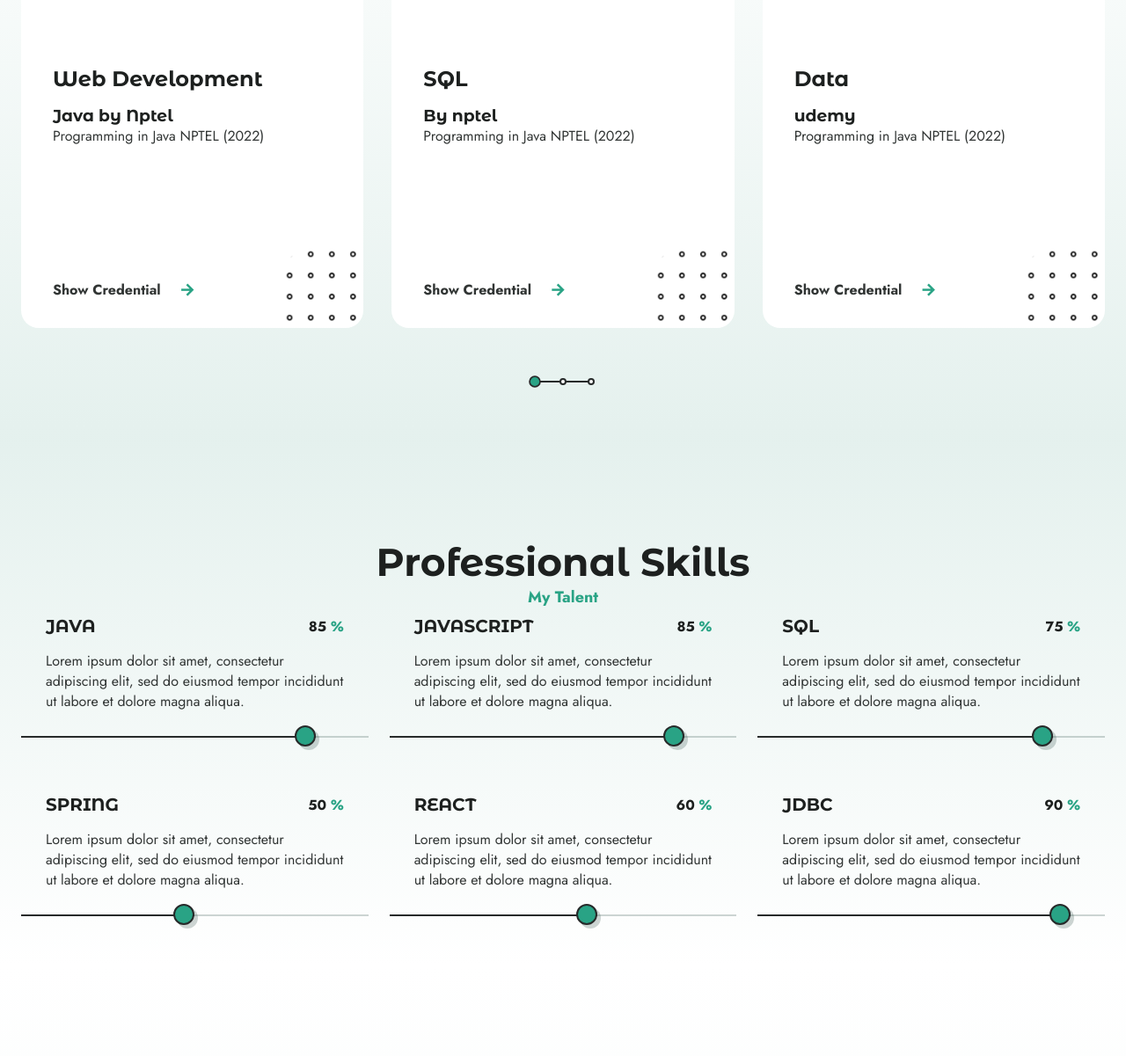
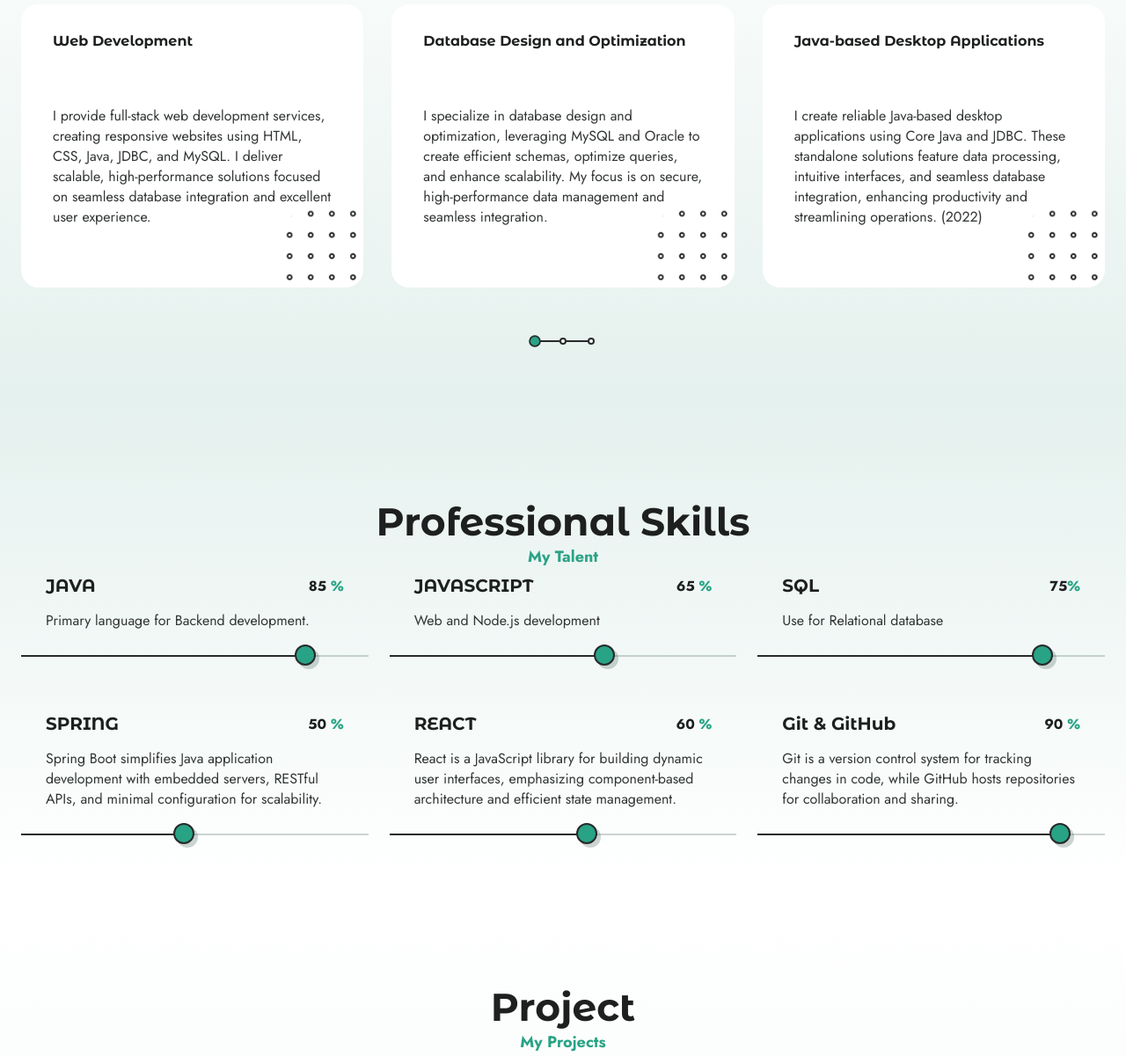
Before and after one commit to Rupeswarbhainsa777/Personal-Portfolio, a plain HTML site: page index.html in a window 1280 px wide. Shown: the part 962-2163 px from the top of the page at 88% size. Drawn offline with nearby package versions, Linux system fonts and the light colour scheme.

Commit message:
Your commit message

```diff
--- a/index.html
+++ b/index.html
@@ -46,13 +46,13 @@
 
                 <!-- ----------social ------ -->
                 <div class="social-links">
-                    <a href="" target="_blank" class="social-link">
+                    <a href="https://x.com/BhainsaRupeswar" target="_blank" class="social-link">
                         <i class="ri-twitter-fill"></i>
                     </a>
-                    <a href="" target="_blank" class="social-link">
+                    <a href="https://github.com/Rupeswarbhainsa777" target="_blank" class="social-link">
                         <i class="ri-github-fill"></i>
                     </a>
-                    <a href="" target="_blank" class="social-link">
+                    <a href="https://www.linkedin.com/in/rupeswar-bhainsa-2b98b7227/" target="_blank" class="social-link">
                         <i class="ri-linkedin-box-fill"></i>
                     </a>
                 </div>
@@ -85,37 +85,36 @@
                         <div class="home-img-wrapper">
                             <img src="img/Adobe Express - file.png" alt="" class="home-profile">
                         </div>
-                        <div class="home-data home-data-one">
-                            <span class="home-data-no">12 +</span>
-                            <h3 class="home-data-title">Years of <span>Experience</span></h3>
-                        </div>
+                        <!-- <div class="home-data home-data-one">
+                            <span class="home-data-no"></span>
+                            <h3 class="home-data-title"> <span>Seeking </span>for job</h3>
+                        </div> -->
 
 
                         <div class="home-data home-data-two">
-                            <span class="home-data-no">330</span>
+                            <span class="home-data-no">15</span>
                             <h3 class="home-data-title">Completed <span>Projects</span></h3>
                         </div>
                         <img src="img/shape-1.png" alt="" class="shape shape1">
                         <img src="img/shape-2.png" alt="" class="shape shape2">
                         <img src="img/shape-3.png" alt="" class="shape shape3">
                     </div>
-                    <p class="home-description">I am from odisha, India. I have rich experience in web design and am
-                        skilled in React. I love discussing what makes us unique.</p>
+                    <p class="home-description">Proficient in Java, Spring Boot, SQL, HTML, CSS, JavaScript, and React, developing responsive, scalable web applications with seamless database integration and efficient back-end functionality.</p>
                     <div class="home-socials social-links">
-                        <a href="" target="_blank" class="social-link">
+                        <a href="https://x.com/BhainsaRupeswar" target="_blank" class="social-link">
                             <i class="ri-twitter-fill"></i>
                         </a>
-                        <a href="" target="_blank" class="social-link">
+                        <a href="https://github.com/Rupeswarbhainsa777" target="_blank" class="social-link">
                             <i class="ri-github-fill"></i>
                         </a>
-                        <a href="" target="_blank" class="social-link">
+                        <a href="https://www.linkedin.com/in/rupeswar-bhainsa-2b98b7227/" target="_blank" class="social-link">
                             <i class="ri-linkedin-box-fill"></i>
                         </a>
                     </div>
 
                     <div class="home-btns">
                         <a download="" href="img/FAANGPath_Simple_Template (16).pdf" class="btn">Download CV</a>
-                        <a href="" class="home-link">My Skills</a>
+                        <a href="#myskills" class="home-link">My Skills</a>
                     </div>
                 </div>
  <div class="section-deco deco-left">
@@ -126,6 +125,9 @@
 
         </section>
         <!-- certificate=================services================ -->
+
+
+
         <section class="services section" id="services">
             <h2 class="section-title" data-title="My Services">What I Do</h2>
 
@@ -135,41 +137,41 @@
                         <div class="swiper-slide card">
                             <h4 class="services-subtitle">Web Development </h4>
 
-                            <h3 class="services-title">Java by Nptel</h3>
-                            <p class="services-description">Programming in Java NPTEL (2022)</p>
-                            <a href="" class="link">Show Credential <i class="ri-arrow-right-line link-icon"></i></a>
+                            <h3 class="services-title"></h3>
+                            <p class="services-description">I provide full-stack web development services, creating responsive websites using HTML, CSS, Java, JDBC, and MySQL. I deliver scalable, high-performance solutions focused on seamless database integration and excellent user experience.</p>
+                            <!-- <a href="" class="link">Show Credential <i class="ri-arrow-right-line link-icon"></i></a> -->
                         </div>
                         <div class="swiper-slide card">
-                            <h4 class="services-subtitle">SQL</h4>
+                            <h4 class="services-subtitle">Database Design and Optimization</h4>
 
-                            <h3 class="services-title">By nptel</h3>
-                            <p class="services-description">Programming in Java NPTEL (2022)</p>
+                            <h3 class="services-title"></h3>
+                            <p class="services-description">I specialize in database design and optimization, leveraging MySQL and Oracle to create efficient schemas, optimize queries, and enhance scalability. My focus is on secure, high-performance data management and seamless integration.</p>
                             </p>
-                            <a href="" class="link">Show Credential <i class="ri-arrow-right-line link-icon"></i></a>
+                            <!-- <a href="" class="link">Show Credential <i class="ri-arrow-right-line link-icon"></i></a> -->
                         </div>
                         <div class="swiper-slide card">
-                            <h4 class="services-subtitle">Data</h4>
+                            <h4 class="services-subtitle">Java-based Desktop Applications</h4>
 
-                            <h3 class="services-title">udemy</h3>
-                            <p class="services-description">Programming in Java NPTEL (2022)</p>
+                            <h3 class="services-title"></h3>
+                            <p class="services-description">I create reliable Java-based desktop applications using Core Java and JDBC. These standalone solutions feature data processing, intuitive interfaces, and seamless database integration, enhancing productivity and streamlining operations. (2022)</p>
                             </p>
-                            <a href="" class="link">Show Credential <i class="ri-arrow-right-line link-icon"></i></a>
+                            <!-- <a href="" class="link">Show Credential <i class="ri-arrow-right-line link-icon"></i></a> -->
                         </div>
                         <div class="swiper-slide card">
-                            <h4 class="services-subtitle">Docker</h4>
+                            <h4 class="services-subtitle">API Development and Integration</h4>
 
-                            <h3 class="services-title">by udemy</h3>
-                            <p class="services-description">Programming in Java NPTEL (2022)</p>
+                            <h3 class="services-title"></h3>
+                            <p class="services-description">I develop secure, scalable RESTful APIs using Java (JEE) to enable seamless frontend-backend communication. I also integrate third-party APIs to enhance functionality and improve user experience.</p>
                             </p>
-                            <a href="" class="link">Show Credential <i class="ri-arrow-right-line link-icon"></i></a>
+                            <!-- <a href="" class="link">Show Credential <i class="ri-arrow-right-line link-icon"></i></a> -->
                         </div>
                         <div class="swiper-slide card">
-                            <h4 class="services-subtitle">Git </h4>
+                            <h4 class="services-subtitle">Frontend development</h4>
 
-                            <h3 class="services-title">git byudemy</h3>
-                            <p class="services-description">Programming in Java NPTEL (2022)</p>
+                            <h3 class="services-title"></h3>
+                            <p class="services-description">I design responsive, interactive user interfaces using HTML, CSS, and JavaScript. My focus is on creating user-friendly web applications that translate design concepts into seamless, high-quality functionality across devices.</p>
                             </p>
-                            <a href="" class="link">Show Credential <i class="ri-arrow-right-line link-icon"></i></a>
+                            <!-- <a href="" class="link">Show Credential <i class="ri-arrow-right-line link-icon"></i></a> -->
                         </div>
                     </div>
 
@@ -182,6 +184,9 @@
             </div>
         </section>
 
+
+
+
         <!-- Skills============================================ -->
         <section class="skills section" id="skills">
             <h2 class="section-title" data-title="My Talent">Professional Skills</h2>
@@ -193,8 +198,7 @@
                         <span class="skills-value">85 <b>%</b></span>
                     </div>
                     <p class="skills-description">
-                        Lorem ipsum dolor sit amet, consectetur adipiscing elit, sed do eiusmod tempor incididunt ut
-                        labore et dolore magna aliqua.
+                        Primary language for Backend development.
                     </p>
                     <div class="skills-bar">
                         <span class="skills-percentage" style="width: 85%;">
@@ -206,14 +210,14 @@
                 <div class="skills-item">
                     <div class="skills-header">
                         <h3 class="skills-name">JAVASCRIPT</h3>
-                        <span class="skills-value">85 <b>%</b></span>
+                        <span class="skills-value">65 <b>%</b></span>
                     </div>
                     <p class="skills-description">
-                        Lorem ipsum dolor sit amet, consectetur adipiscing elit, sed do eiusmod tempor incididunt ut
-                        labore et dolore magna aliqua.
+                        Web and Node.js development
+
                     </p>
                     <div class="skills-bar">
-                        <span class="skills-percentage" style="width: 85%;">
+                        <span class="skills-percentage" style="width: 65%;">
 
                         </span>
                     </div>
@@ -222,11 +226,10 @@
                 <div class="skills-item">
                     <div class="skills-header">
                         <h3 class="skills-name">SQL</h3>
-                        <span class="skills-value">75 <b>%</b></span>
+                        <span class="skills-value">75<b>%</b></span>
                     </div>
                     <p class="skills-description">
-                        Lorem ipsum dolor sit amet, consectetur adipiscing elit, sed do eiusmod tempor incididunt ut
-                        labore et dolore magna aliqua.
+                        Use for Relational database
                     </p>
                     <div class="skills-bar">
                         <span class="skills-percentage" style="width: 85%;">
@@ -241,8 +244,7 @@
                         <span class="skills-value">50 <b>%</b></span>
                     </div>
                     <p class="skills-description">
-                        Lorem ipsum dolor sit amet, consectetur adipiscing elit, sed do eiusmod tempor incididunt ut
-                        labore et dolore magna aliqua.
+                        Spring Boot simplifies Java application development with embedded servers, RESTful APIs, and minimal configuration for scalability.
                     </p>
                     <div class="skills-bar">
                         <span class="skills-percentage" style="width: 50%;">
@@ -257,8 +259,7 @@
                         <span class="skills-value">60 <b>%</b></span>
                     </div>
                     <p class="skills-description">
-                        Lorem ipsum dolor sit amet, consectetur adipiscing elit, sed do eiusmod tempor incididunt ut
-                        labore et dolore magna aliqua.
+                        React is a JavaScript library for building dynamic user interfaces, emphasizing component-based architecture and efficient state management.
                     </p>
                     <div class="skills-bar">
                         <span class="skills-percentage" style="width: 60%;">
@@ -269,12 +270,11 @@
                 </div>
                 <div class="skills-item">
                     <div class="skills-header">
-                        <h3 class="skills-name">JDBC</h3>
+                        <h3 class="skills-name">Git & GitHub</h3>
                         <span class="skills-value">90 <b>%</b></span>
                     </div>
                     <p class="skills-description">
-                        Lorem ipsum dolor sit amet, consectetur adipiscing elit, sed do eiusmod tempor incididunt ut
-                        labore et dolore magna aliqua.
+                        Git is a version control system for tracking changes in code, while GitHub hosts repositories for collaboration and sharing.
                     </p>
                     <div class="skills-bar">
                         <span class="skills-percentage" style="width: 90%;">
--- a/style.css
+++ b/style.css
@@ -201,7 +201,7 @@ textarea{
     display: inline-flex;
     align-items: center;
     column-gap: 1.25rem;
-    color: var(--text-color);
+    color: var(--title-color);
     font-weight: var(--font-bold);
 
 }
@@ -591,7 +591,7 @@ textarea{
     background-image: url(img/shape-3.png);
     background-size: cover;
 }
-.services-subtitle{
+.services-title{
     font-size: var(--h3-font-size);
     margin-block: 4rem 1rem;
 
```
